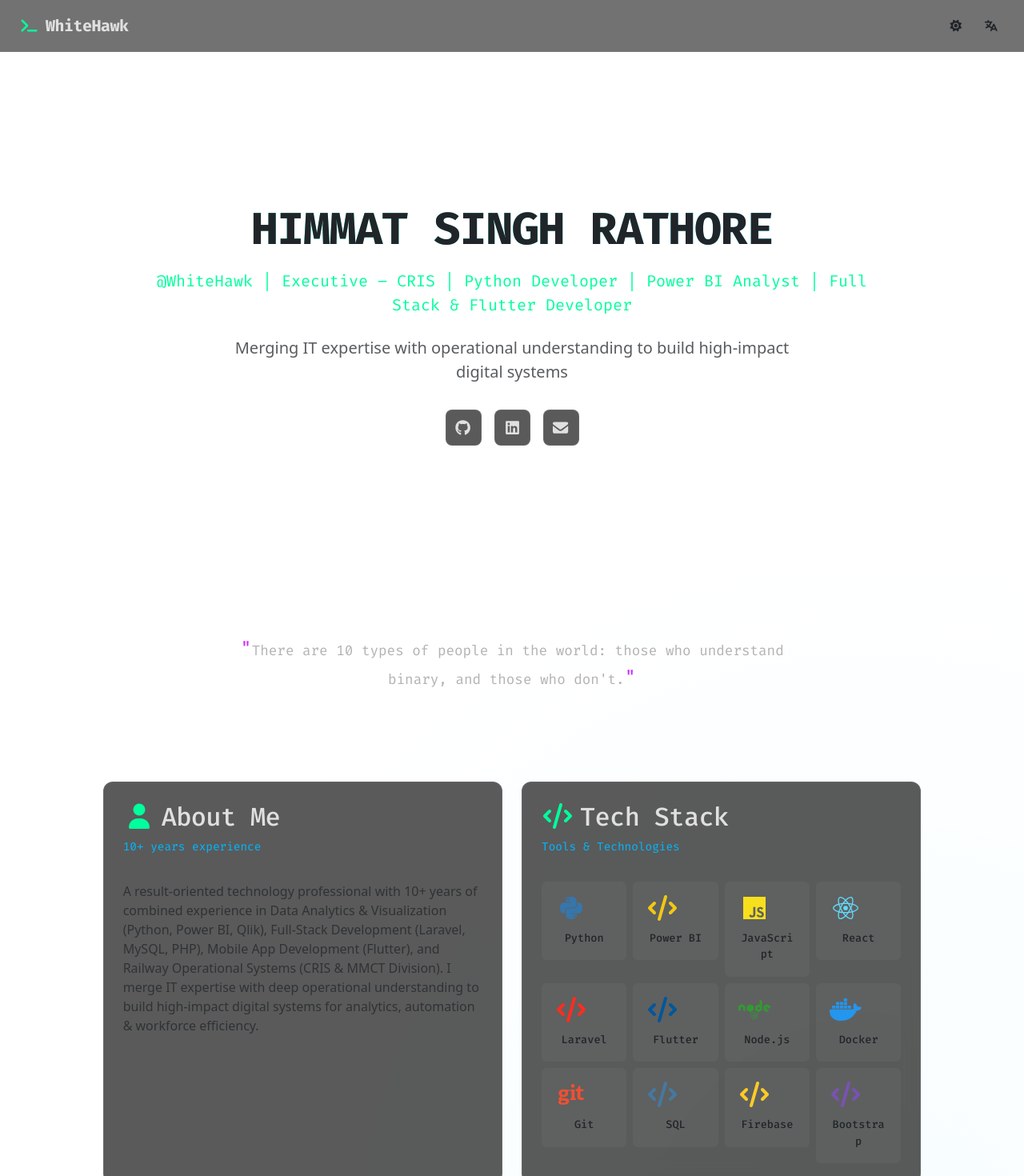
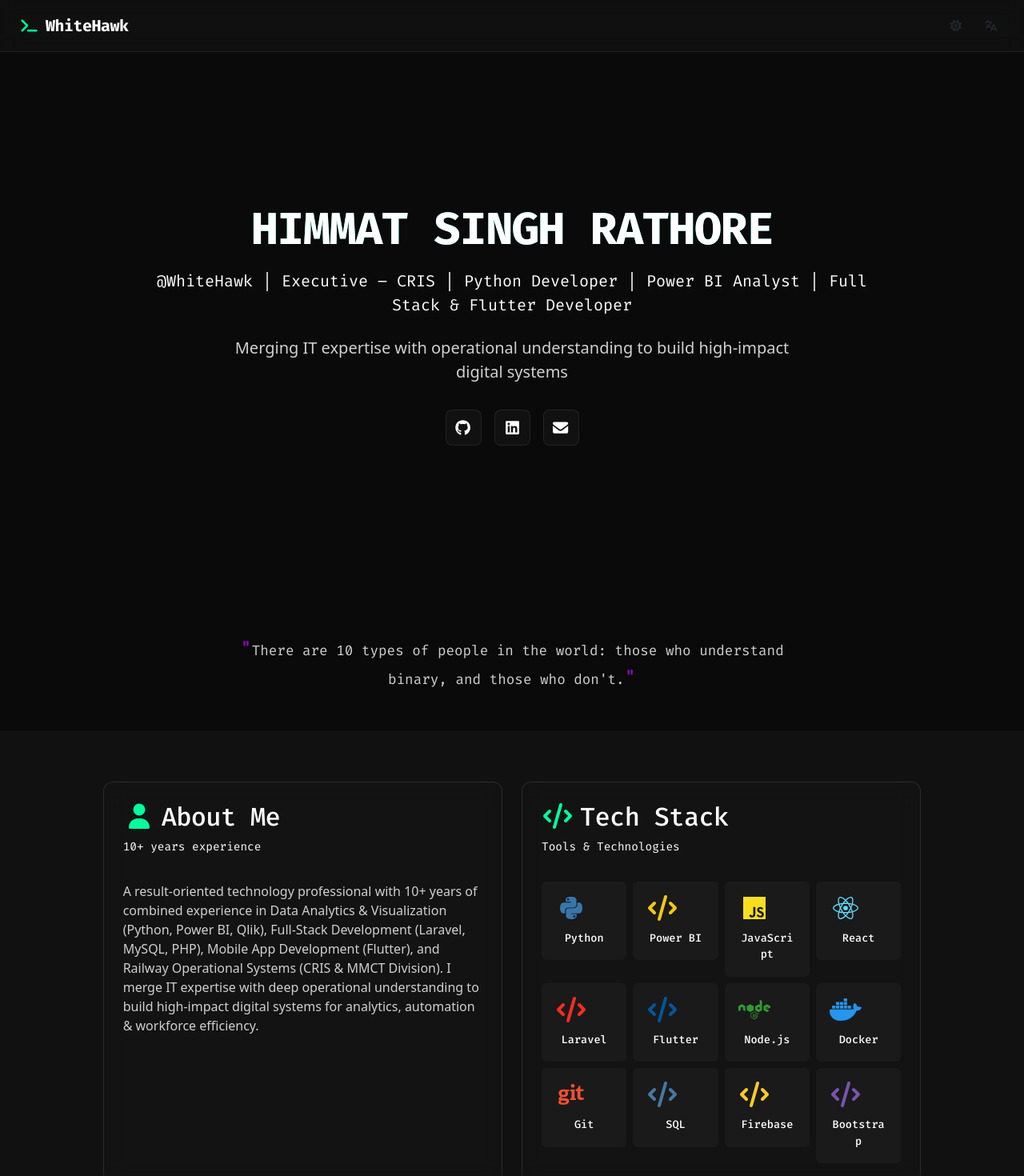
Before and after one commit to himmsrathore/flask_hello, a React (Vite) app in the folder frontend/: page / in a window 1280 px wide. Shown: the top 1470 px of the page at 80% size. Built offline with nearby package versions, Linux system fonts and the light colour scheme; a web font is replaced by a local one.

Commit message:
Fix: Dark Mode Text Visibility - Updated CSS variables for brighter text and fixed App.css syntax error

```diff
--- a/frontend/src/App.css
+++ b/frontend/src/App.css
@@ -195,6 +195,62 @@
   display: block;
 }
 
+/* Dark Theme */
+.portfolio.dark {
+  background-color: var(--bg-primary);
+  color: var(--text-primary);
+}
+
+.portfolio.dark h1,
+.portfolio.dark h2,
+.portfolio.dark h3,
+.portfolio.dark h4,
+.portfolio.dark h5,
+.portfolio.dark h6,
+.portfolio.dark p,
+.portfolio.dark span,
+.portfolio.dark div,
+.portfolio.dark li,
+.portfolio.dark a {
+  color: var(--text-primary);
+}
+
+.portfolio.dark .text-muted {
+  color: var(--text-secondary) !important;
+}
+
+.portfolio.dark .navbar {
+  background-color: var(--bg-secondary);
+  color: var(--text-primary);
+}
+
+.portfolio.dark .navbar-brand {
+  color: var(--text-primary) !important;
+}
+
+.portfolio.dark .card {
+  background-color: var(--bg-card);
+  color: var(--text-primary);
+  border: 1px solid rgba(255, 255, 255, 0.1) !important;
+}
+
+.portfolio.dark .section-title {
+  color: var(--text-primary) !important;
+}
+
+.portfolio.dark .footer-section {
+  background-color: var(--bg-secondary);
+  color: var(--text-primary);
+}
+
+.portfolio.dark .hero-section {
+  background-color: var(--bg-primary);
+}
+
+.portfolio.dark .section-padding:nth-child(even) {
+  background-color: var(--bg-secondary);
+}
+
 /* Quote Component */
 .quote-container {
   padding: 3rem 1rem;
--- a/frontend/src/index.css
+++ b/frontend/src/index.css
@@ -9,8 +9,8 @@
   --bg-primary: #0a0a0a;
   --bg-secondary: #111111;
   --bg-card: rgba(20, 20, 20, 0.7);
-  --text-primary: #e0e0e0;
-  --text-secondary: #a0a0a0;
+  --text-primary: #ffffff;
+  --text-secondary: #d0d0d0;
   --accent-primary: #00ff9d;
   /* Neon Green */
   --accent-secondary: #00b8ff;
```
